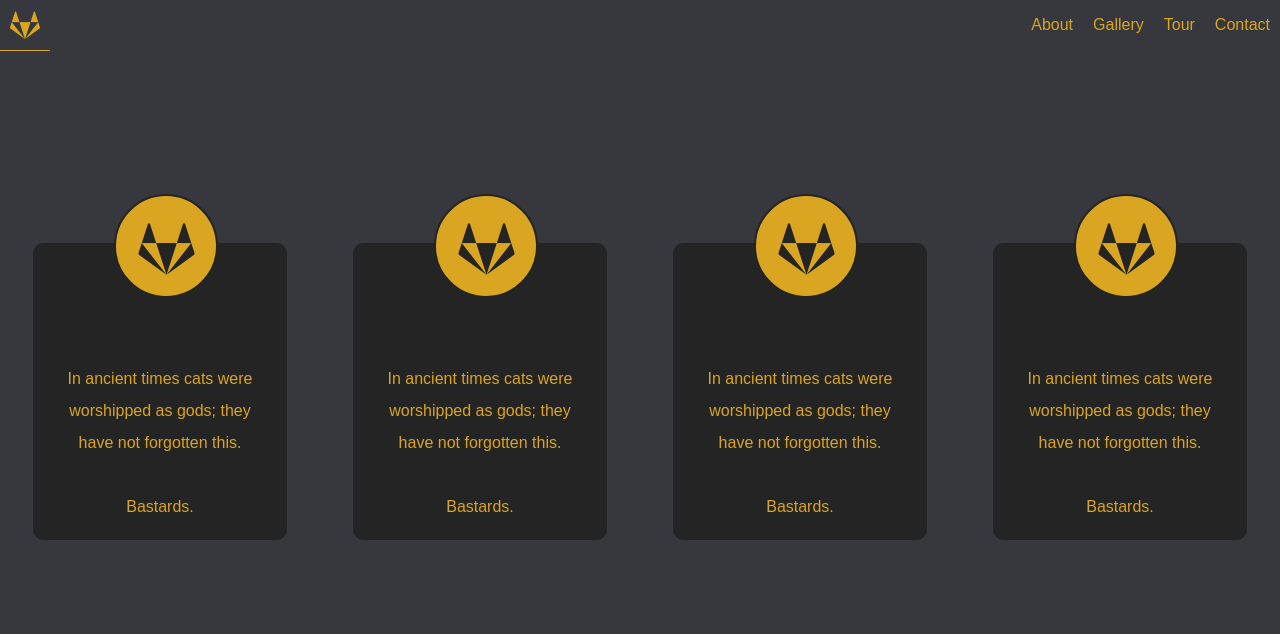
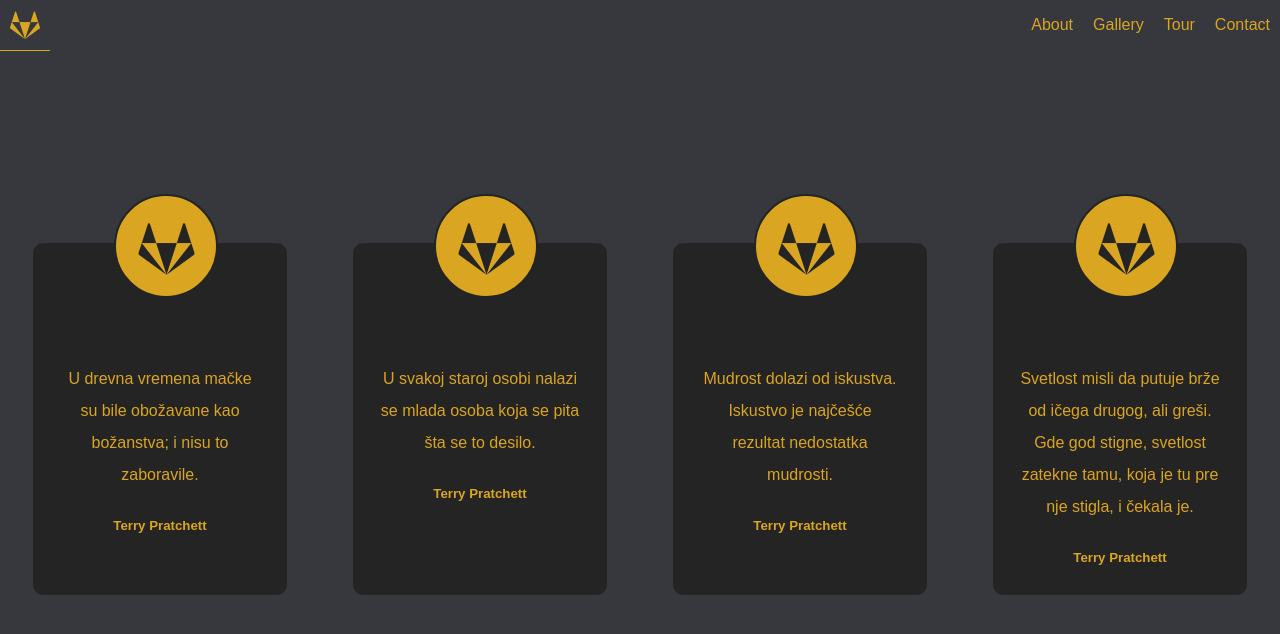
Before and after one commit to TeodoraCerevicki/flex-box, a plain HTML site: page index.html in a window 1280 px wide. Drawn offline with Linux system fonts and the light colour scheme.

Commit message:
Add files via upload

```diff
--- a/index.html
+++ b/index.html
@@ -38,32 +38,40 @@
                 <div class="circle">
                     <i class="fa fa-gitlab" aria-hidden="true"></i>
                 </div>
-                <p>In ancient times cats were worshipped as gods; they have not forgotten this.<br><br>Bastards.
+                <p>U drevna vremena mačke su bile obožavane kao božanstva; i nisu to zaboravile.
                 </p>
+
+                <h5>Terry Pratchett</h5>
             </section>
 
             <section class="block">
                 <div class="circle">
                     <i class="fa fa-gitlab" aria-hidden="true"></i>
                 </div>
-                <p>In ancient times cats were worshipped as gods; they have not forgotten this.<br><br>Bastards.
+                <p>U svakoj staroj osobi nalazi se mlada osoba koja se pita šta se to desilo.
                 </p>
+
+                <h5>Terry Pratchett</h5>
             </section>
 
             <section class="block">
                 <div class="circle">
                     <i class="fa fa-gitlab" aria-hidden="true"></i>
                 </div>
-                <p>In ancient times cats were worshipped as gods; they have not forgotten this.<br><br>Bastards.
+                <p>Mudrost dolazi od iskustva. Iskustvo je najčešće rezultat nedostatka mudrosti.
                 </p>
+
+                <h5>Terry Pratchett</h5>
             </section>
 
             <section class="block">
                 <div class="circle">
                     <i class="fa fa-gitlab" aria-hidden="true"></i>
                 </div>
-                <p>In ancient times cats were worshipped as gods; they have not forgotten this.<br><br>Bastards.
+                <p>Svetlost misli da putuje brže od ičega drugog, ali greši. Gde god stigne, svetlost zatekne tamu, koja je tu pre nje stigla, i čekala je.
                 </p>
+
+                <h5>Terry Pratchett</h5>
             </section>
 
 
--- a/scss/style.scss
+++ b/scss/style.scss
@@ -25,6 +25,7 @@ nav {
     a {
         text-decoration: none;
         color: $gold;
+        border-bottom: 1px solid #36383d;
         font-family: sans-serif;
         text-transform: capitalize;
         padding: 10px;
```
Also changed, not shown: css/style.css.
